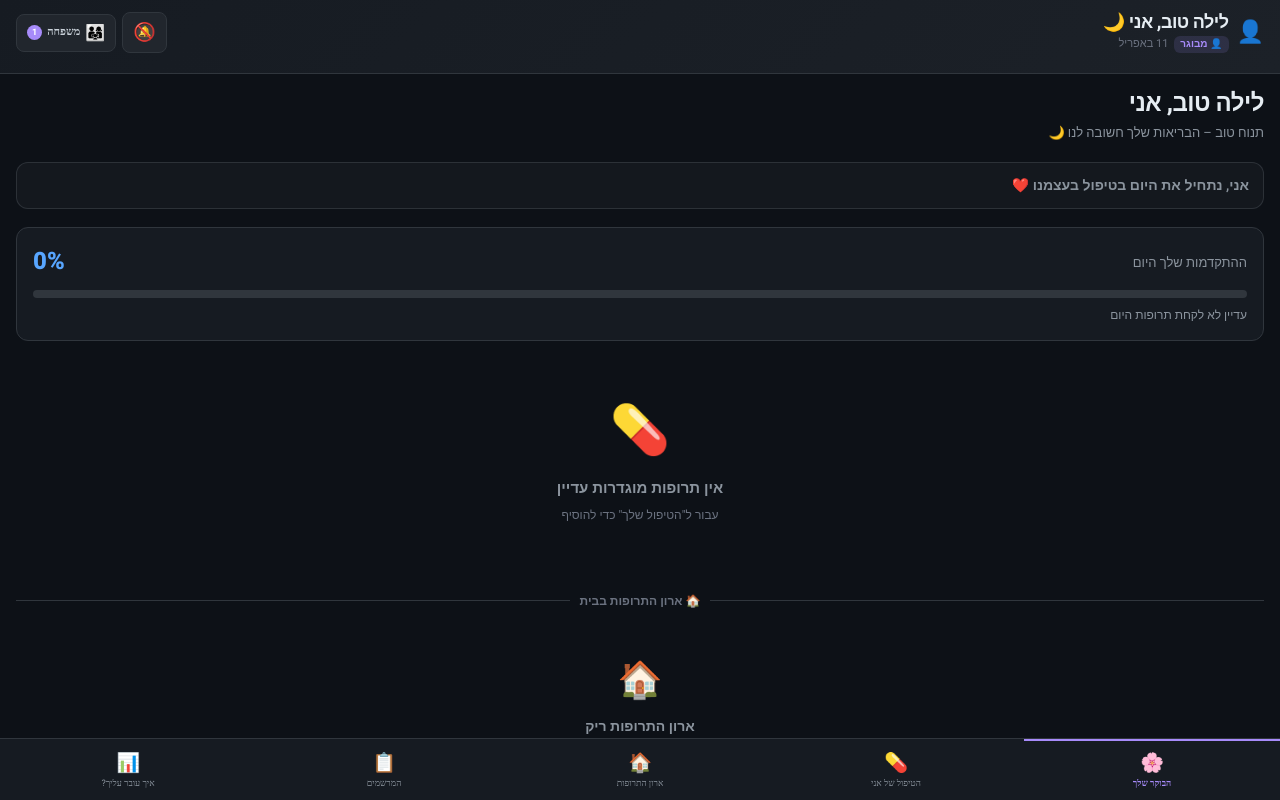
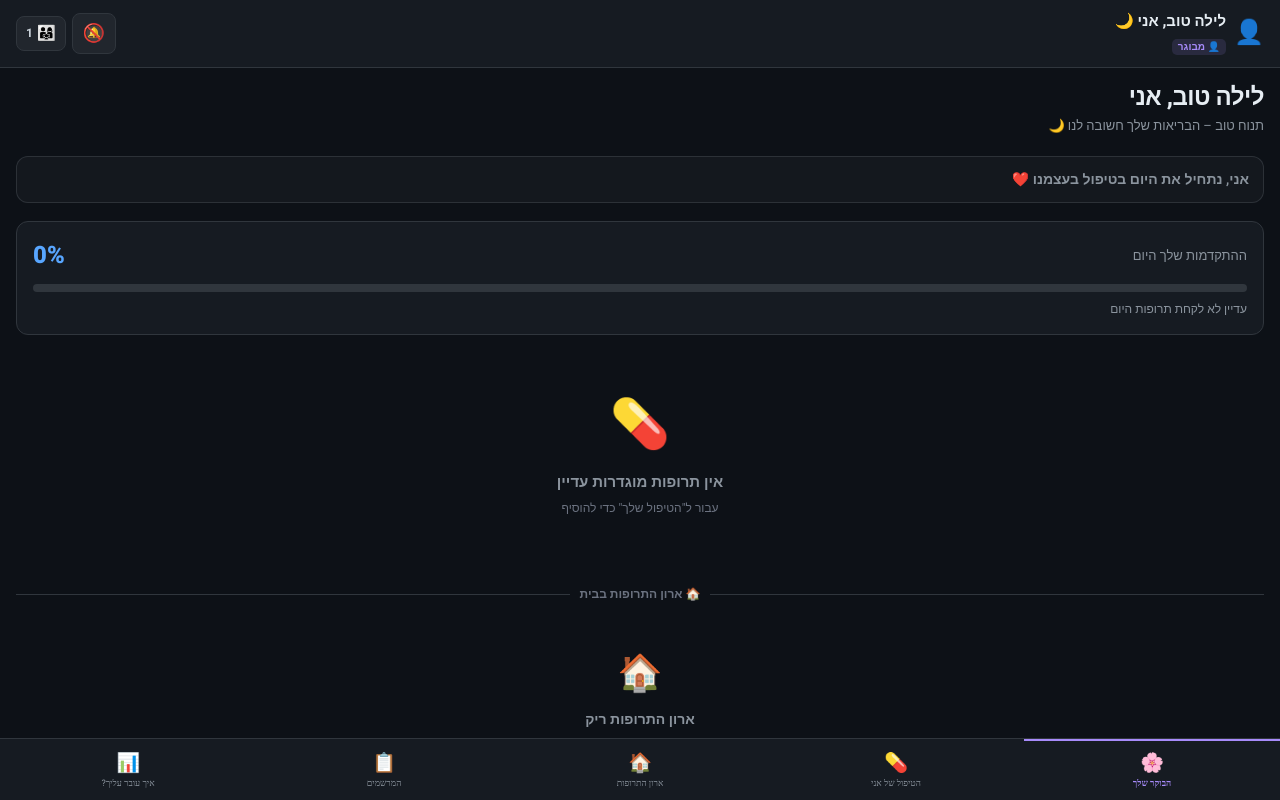
Before and after one commit to Gal9amar/med-tracker, a React (Vite) app: page / in a window 1280 px wide. Shown: the top 800 px of the page. Built offline with nearby package versions, Linux system fonts and the light colour scheme.

Commit message:
fix: header + diaper rows + feed modal

```diff
--- a/src/App.jsx
+++ b/src/App.jsx
@@ -102,50 +102,32 @@ export default function App() {
     <div style={{ minHeight: '100vh', background: '#0d1117', paddingBottom: 80 }}>
 
       {/* ── HEADER ── */}
-      <div style={{ background: 'linear-gradient(135deg,#161b22 0%,#1c2128 100%)', borderBottom: '1px solid #30363d', padding: '12px 16px 10px' }}>
-
-        {/* Top row: greeting + actions */}
-        <div style={{ display: 'flex', alignItems: 'flex-start', justifyContent: 'space-between', marginBottom: 10 }}>
-          <div style={{ flex: 1 }}>
-            <div style={{ display: 'flex', alignItems: 'center', gap: 8 }}>
-              <span style={{ fontSize: 22 }}>{activeProfile?.avatar || '👤'}</span>
-              <div>
-                <h1 style={{ fontSize: 18, fontWeight: 800, color: '#e6edf3', letterSpacing: -0.5, lineHeight: 1.2 }}>
-                  {getGreeting(profileName, ageCategory)}
-                </h1>
-                <div style={{ display: 'flex', alignItems: 'center', gap: 6, marginTop: 2 }}>
-                  <span style={{ fontSize: 10, background: ageCat.color + '22', color: ageCat.color, borderRadius: 6, padding: '1px 6px', fontWeight: 700 }}>
-                    {ageCat.icon} {ageCat.label}
-                  </span>
-                  <span style={{ fontSize: 11, color: '#6b7280' }}>
-                    {new Date().toLocaleDateString('he-IL', { day: 'numeric', month: 'long' })}
-                  </span>
-                </div>
+      <div style={{ background: '#161b22', borderBottom: '1px solid #30363d', padding: '10px 16px' }}>
+        <div style={{ display: 'flex', alignItems: 'center', justifyContent: 'space-between' }}>
+          <div style={{ display: 'flex', alignItems: 'center', gap: 8, minWidth: 0, flex: 1 }}>
+            <span style={{ fontSize: 24, flexShrink: 0 }}>{activeProfile?.avatar || '👤'}</span>
+            <div style={{ minWidth: 0 }}>
+              <div style={{ fontSize: 15, fontWeight: 800, color: '#e6edf3', whiteSpace: 'nowrap', overflow: 'hidden', textOverflow: 'ellipsis' }}>
+                {getGreeting(profileName, ageCategory)}
               </div>
+              <span style={{ fontSize: 10, background: ageCat.color + '22', color: ageCat.color, borderRadius: 5, padding: '1px 6px', fontWeight: 700 }}>
+                {ageCat.icon} {ageCat.label}
+              </span>
             </div>
           </div>
-
-          {/* Actions */}
-          <div style={{ display: 'flex', gap: 6, alignItems: 'center', flexShrink: 0 }}>
-            {/* Alerts */}
+          <div style={{ display: 'flex', gap: 6, alignItems: 'center', flexShrink: 0, marginRight: 8 }}>
             {alertCount > 0 && (
-              <div style={{ background: '#f59e0b22', border: '1px solid #f59e0b55', borderRadius: 8, padding: '5px 8px', fontSize: 11, color: '#f59e0b', fontWeight: 700, display: 'flex', alignItems: 'center', gap: 3 }}>
+              <div style={{ background: '#f59e0b22', border: '1px solid #f59e0b44', borderRadius: 8, padding: '5px 7px', fontSize: 12, color: '#f59e0b', fontWeight: 700 }}>
                 ⚠️ {alertCount}
-                <span style={{ fontSize: 9, color: '#d97706', display: 'block', lineHeight: 1 }}>התראות</span>
               </div>
             )}
-            {/* Notifications */}
             <NotificationsButton meds={profileMeds} profileName={profileName} />
-            {/* Family */}
             <button onClick={() => setShowFamily(true)} style={{
-              display: 'flex', alignItems: 'center', gap: 5, padding: '6px 10px',
+              display: 'flex', alignItems: 'center', gap: 4, padding: '5px 9px',
               borderRadius: 8, border: '1px solid #30363d', background: '#21262d', cursor: 'pointer'
             }}>
-              <span style={{ fontSize: 16 }}>👨‍👩‍👧</span>
-              <span style={{ fontSize: 11, color: '#c9d1d9', fontFamily: 'Heebo', fontWeight: 600 }}>משפחה</span>
-              <span style={{ background: ageCat.color, color: '#fff', borderRadius: 10, fontSize: 9, fontWeight: 700, padding: '1px 5px' }}>
-                {data.profiles.length}
-              </span>
+              <span style={{ fontSize: 15 }}>👨‍👩‍👧</span>
+              <span style={{ fontSize: 12, color: '#c9d1d9', fontFamily: 'Heebo', fontWeight: 700 }}>{data.profiles.length}</span>
             </button>
           </div>
         </div>
```
